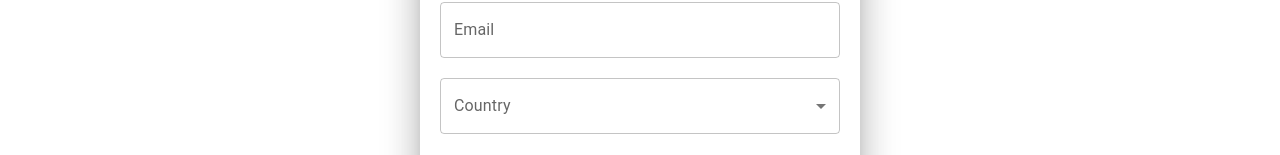
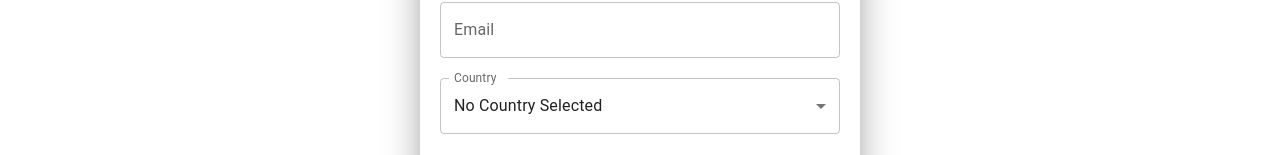
Before and after one commit to MalikNoumanArshad/social, a React (Create React App) app: page /Signup in a window 1280 px wide. Shown: the part 395-550 px from the top of the page. Built offline with nearby package versions, Linux system fonts and the light colour scheme.

Commit message:
add more changes 06/09/2023 3

```diff
--- a/src/App.js
+++ b/src/App.js
@@ -49,7 +49,7 @@ function App() {
         </Select>
       </FormControl>
 
-      <FormControl style={{ marginBottom: '20px',width:'300px' }}>
+      <FormControl style={{ marginBottom: '20px',width:'400px' }}>
         <InputLabel id="limit">Select Limit</InputLabel>
         <Select
         label="Limit"
--- a/src/components/login.jsx
+++ b/src/components/login.jsx
@@ -1,6 +1,6 @@
 import React from 'react'
-import { Avatar, Button, FormControlLabel, Grid, Paper, TextField, Typography } from '@mui/material'
-import { CheckBox, SupervisedUserCircle } from '@mui/icons-material'
+import { Avatar, Button, Grid, Paper, TextField, Typography } from '@mui/material'
+import {  SupervisedUserCircle } from '@mui/icons-material'
 import { userSchema } from './formValidation'
 const Login = () => {
     const paperstyle = { padding: '30px 20px', width: '400px', margin: '20px auto' };
@@ -16,8 +16,8 @@ const Login = () => {
                     <h2>Login</h2>
                     <Typography>Please fill all fields to signup.</Typography>
                     <form style={formstyle}>
-                        <TextField style={formstyle} fullWidth label="Email" />
-                        <TextField style={formstyle} type='password' fullWidth label="Password" />
+                        <TextField style={formstyle} name='email' fullWidth label="Email" />
+                        <TextField style={formstyle} name='password' type='password' fullWidth label="Password" />
                         <br />
                         <Button type='submit' variant='contained' color='primary'> Login </Button>
                     </form>
--- a/src/components/signup.jsx
+++ b/src/components/signup.jsx
@@ -22,7 +22,7 @@ const SignUp = () => {
         phoneNumber: '',
         password: '',
         acceptTerms: false,
-        country:'',
+        country: '',
     });
     const [errors, setErrors] = useState({});
 
@@ -61,21 +61,20 @@ const SignUp = () => {
                             error={Boolean(errors.email)}
                             helperText={errors.email}
                         />
-                        <FormControl  style={formstyle} fullWidth>
+                        <FormControl style={formstyle} fullWidth>
                             <InputLabel id="country">Country</InputLabel>
                             <Select
-                            onChange={(e)=>{setSelectedCountry(e.target.value);
-                                setFormData({...formData,country:e.target.value});
-                            }
+                                defaultValue={0}
+                                onChange={(e) => {
+                                    setSelectedCountry(e.target.value);
+                                    setFormData({ ...formData, country: e.target.value });
                                 }
-                            error={Boolean(errors.country)}
-
-                            labelId='country'
-
+                                }
+                                error={Boolean(errors.country)}
+                                labelId='country'
                                 label="Category"
-
-
                             >
+                                <MenuItem value={0}>No Country Selected</MenuItem>
                                 {country.map(countries => {
                                     return (
                                         <MenuItem value={countries} key={countries}>
@@ -84,22 +83,23 @@ const SignUp = () => {
                                     )
                                 })}
                             </Select>
-                            <FormHelperText style={{color:'#d32f2f'}}>{errors.country}</FormHelperText>
+                            <FormHelperText style={{ color: '#d32f2f' }}>{errors.country}</FormHelperText>
                         </FormControl>
 
                         {selectedCountry && (
                             <FormControl fullWidth style={formstyle}>
                                 <InputLabel htmlFor="city">City</InputLabel>
                                 <Select
-
-                                label='City'
-                                labelId='city'
+                                    defaultValue={0}
+                                    label='City'
+                                    labelId='city'
                                     fullWidth
                                     inputProps={{
                                         name: 'city',
                                         id: 'city-select',
                                     }}
                                 >
+                                    <MenuItem value={0}>No City Selected</MenuItem>
                                     {city[selectedCountry].map(cities => {
                                         return (
                                             <MenuItem value={cities} key={cities}>
```
Also changed, not shown: public/index.html (+1 -21 lines).
